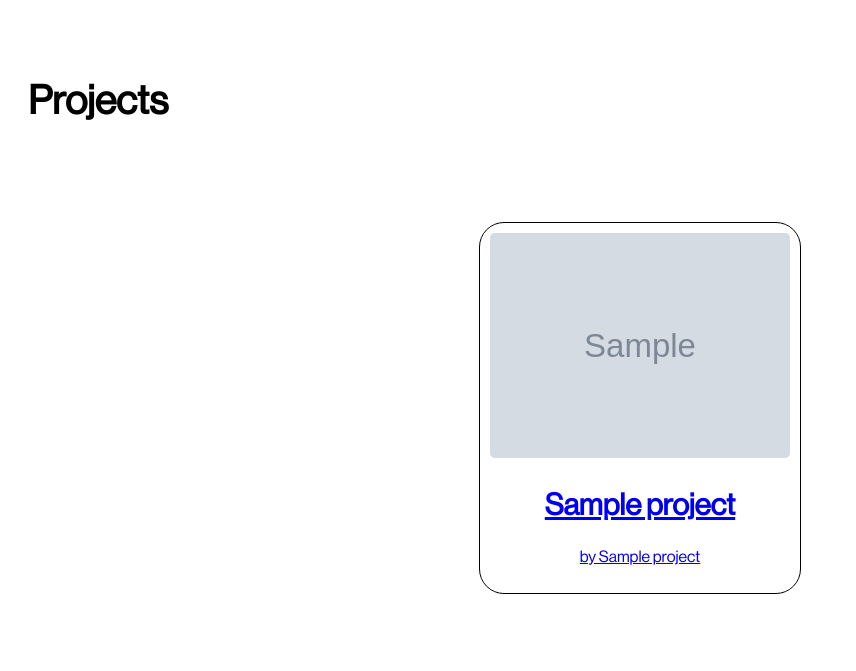
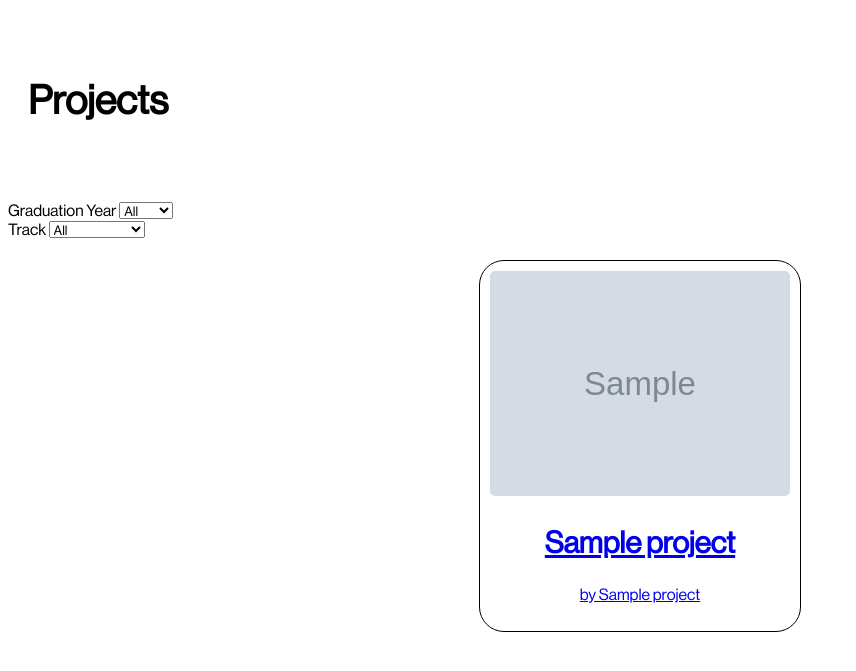
Before and after one commit to elizabeth-ol/CPSC490, a Flask app: template templates/project_nav.html in a window 1280 px wide. Shown: the top 671 px of the page, without its empty margins (0-856 px from the left). Run offline with Flask 3, Linux system fonts and the light colour scheme; the template is opened without the code that fills it: most values are stand-ins (such as "Sample title", 1, 10 or a date in 2020); grey boxes marked "Sample" are stand-in pictures; some libraries are stand-ins or nearby versions.

Commit message:
added filtering and in progress changes

```diff
--- a/app.py
+++ b/app.py
@@ -14,7 +14,7 @@
 # app.config['SESSION_FILE_DIR'] = './.flask_session/'
 # Session(app)
 
-app = Flask(__name__, template_folder='templates')
+app = Flask(__name__, template_folder='templates', static_folder='static')
 cas = CAS(app)
 app.config['CAS_SERVER'] = 'https://secure6.its.yale.edu/cas/'
 app.config['CAS_AFTER_LOGIN'] = 'https://127.0.0.1:5001/'
@@ -31,20 +31,6 @@
 
 #-----------------------------------------------------------------
 
-#how do we add the projects data here from DATABASE
-
-projects = [
-    {
-    'id': 1,
-    'project_title': 'Hi there',
-    'project_description': 'I am project',
-    'author': 'Rosa Chang',
-    }
-
-]
-
-
-
 @app.route('/', methods=['GET'])
 @app.route('/index', methods=['GET'])
 @login_required
@@ -59,30 +45,86 @@
 @app.route('/projects')
 def project_nav():
 
-    query = "SELECT id, project_title, student_name FROM student_projects"
+    query = "SELECT id, project_title, student_name, classyear, track, thumbnail_alt FROM student_projects"
 
-    with sqlite3.connect('student_projects.db') as connection:
+    with sqlite3.connect('projects.db') as connection:
         cursor = connection.cursor()
         cursor.execute(query)
-        projects = cursor.fetchall()
+        projects_data = cursor.fetchall()
 
-    for project in projects:
-        #maybe buikd paths here to pass to template
-        project['thumbnail_path'] = f'./static/projects/{project["id"]}/images/thumbnail.png'
-        # project_title_path = project['project_title']
-        # student_name_path = project['student_path']
-        # try:
-        #     with open(project_title_path, 'r') as title_file:
-        #         project['project_title'] = title_file.read()
-        # except FileNotFoundError:
-        #     project['project_title'] = 'Title not found'
-        # try:
-        #     with open(student_name_path, 'r') as name_file:
-        #         project['student_path'] = name_file.read()
-        # except FileNotFoundError:
-        #     project['student_path'] = 'Name not found'
-    return render_template('project_nav.html', projects=projects)
+    projects = []
+    for project_data in projects_data:
+        project = {
+            'id': project_data[0],
+            'url': f"/project/{project_data[0]}",
+            'thumbnail_path': f'./static/projects/{project_data[0]}/images/thumbnail.png',
+            'project_title': project_data[1],
+            'student_name': project_data[2],
+            'classyear': project_data[3],
+            'track': project_data[4],
+            'thumbnail_alt': project_data[5],
+            }
+    projects.append(project)
 
+    yearquery = "SELECT DISTINCT classyear FROM student_projects"
+
+    with sqlite3.connect('projects.db') as connection:
+        cursor = connection.cursor()
+        cursor.execute(yearquery)
+        classyears_data = cursor.fetchall()
+
+    # Extract years from the result
+        classyear_options = [years[0] for years in classyears_data]
+
+    # Query for distinct tracks
+    track_query = "SELECT DISTINCT track FROM student_projects"
+    with sqlite3.connect('projects.db') as connection:
+        cursor = connection.cursor()
+        cursor.execute(track_query)
+        tracks_data = cursor.fetchall()
+        track_options = [track[0] for track in tracks_data]
+
+    return render_template('project_nav.html', projects=projects, classyear_options=classyear_options, track_options=track_options)
+
+
+#Render each individual project when the project is selected
+@app.route('/project/<int:project_id>')
+def project_details(project_id):
+
+    #Get all the data we need for project details
+    with sqlite3.connect('projects.db') as connection:
+        connection.row_factory = sqlite3.Row
+        cursor = connection.cursor()
+        cursor.execute("SELECT * FROM student_projects WHERE id = ?", (project_id,))
+        project_data = cursor.fetchone()
+
+    if project_data:
+        # Dictionary with info about project to use in template
+        project = {
+            'project_title': project_data['project_title'],
+            'student_name': project_data['student_name'],
+            'project_description': project_data['project_description'],
+            'thumbnail_path': f'./static/projects/{project_data[0]}/images/thumbnail.png',
+            'thumbnail_alt': project_data['thumbnail_alt'],
+            'track': project_data['track'],
+            'classyear': project_data['classyear'],
+            'image1_path': f'./static/projects/{project_data[0]}/images/image1.png',
+            'image1_alt': project_data['image1_alt'],
+            'image2_alt': project_data['image2_alt'],
+            'video1_link': project_data['video1_link'],
+            'video1_alt': project_data['video1_alt'],
+            'video2_link': project_data['video2_link'],
+            'video2_alt': project_data['video2_alt'],
+        }
+
+        # Renders project details page
+        return render_template('project_details.html', project=project)
+    else:
+        # Project with ID is not found
+        return 'Project not found', 404
+
+
+#Route for adding new projects
 @app.route("/newproject", methods=["GET", "POST"])
 @login_required
 def newproject():
--- a/static/styles.css
+++ b/static/styles.css
@@ -3,6 +3,10 @@
     src: url("/static/fonts/Neue-Haas-Grotesk/NeueHaasDisplayRoman.ttf");
   }
 
+*{
+  font-family: "Neue-Haas-Grotesk";
+
+}
 
   body {
     font-family: "Neue-Haas-Grotesk";
--- a/templates/layout.html
+++ b/templates/layout.html
@@ -6,7 +6,7 @@
   <meta charset="utf-8" />
   <meta name="viewport" content="initial-scale=1, width=device-width" />
   <link rel="stylesheet" type="text/css" href="{{ url_for('static',filename='styles.css') }}">
-  <link href="/static/star.ico" rel="icon" />
+  <link href="/CPSC 490 Final Project/static" rel="icon" />
   <script src="https://kit.fontawesome.com/9b9fb80ca2.js" crossorigin="anonymous"></script>
 
   <head>
--- a/templates/project_nav.html
+++ b/templates/project_nav.html
@@ -3,12 +3,62 @@
 {% block title %}CPAR Senior Projects{% endblock %}
 {% block header %}CPAR Senior Projects{% endblock %}
 {% block main %}
-<h1>Projects</h1>
+<h1 >Projects</h1>
+
+<!-- Dropdowns for selecting graduation years and track -->
+<div class="form-group">
+    <label for="classyear">Graduation Year</label>
+    <select class="form-control" id="classyear" name="classyear">
+        <!-- The first option is a placeholder for "All" -->
+        <option value="">All</option>
+        {% for year in classyear_options %}
+            <option value="{{ year }}">{{ year }}</option>
+        {% endfor %}
+    </select>
+</div>
+
+<div class="form-group">
+    <label for="track">Track</label>
+    <select class="form-control" id="track" name="track">
+        <option value="">All</option>
+        {% for track in track_options %}
+            <option value="{{ track }}">{{ track }}</option>
+        {% endfor %}
+    </select>
+</div>
+
+<!-- Include jQuery library -->
+<script src="https://code.jquery.com/jquery-3.6.4.min.js"></script>
+
+<!-- JavaScript to handle dropdown change and filtering -->
+<script>
+$('#classyear, #track').change(function () {
+    var selectedYear = $('#classyear').val();
+    var selectedTrack = $('#track').val();
+    console.log('Selected Year:', selectedYear);
+    console.log('Selected Track:', selectedTrack);
+
+    if (selectedYear && selectedTrack) {
+        // Show only projects matching both the selected year and track
+        $('.project-thumbnail[data-classyear="' + selectedYear + '"][data-track="' + selectedTrack + '"]').show();
+    } else if (selectedYear) {
+        // Show only projects matching the selected year
+        $('.project-thumbnail[data-classyear="' + selectedYear + '"]').show();
+    } else if (selectedTrack) {
+        // Show only projects matching the selected track
+        $('.project-thumbnail[data-track="' + selectedTrack + '"]').show();
+    } else {
+        // If no year or track is selected, show all projects
+        $('.project-thumbnail').show();
+    }
+});
+</script>
+
 <div class="project-thumbnails">
     {% for project in projects %}
-        <a href="{{ project.url }}" class="project-thumbnail">
+        <a href="{{ project.url }}" class="project-thumbnail" data-classyear="{{ project.classyear }}" data-track="{{ project.track }}">
             <div>
-                <img src="{{ project.thumbnail_path }}" alt="{{ project.project_title }}">
+                <img src="{{ project.thumbnail_path }}" alt="{{ project.thumbnail_alt }}">
                 <h2>{{ project.project_title }}</h2>
                 <p> by {{ project.student_name }}</p>
             </div>
```
Also changed, not shown: templates/project_details.html (+16 -0 lines), static/star.ico (renamed from star.ico).
